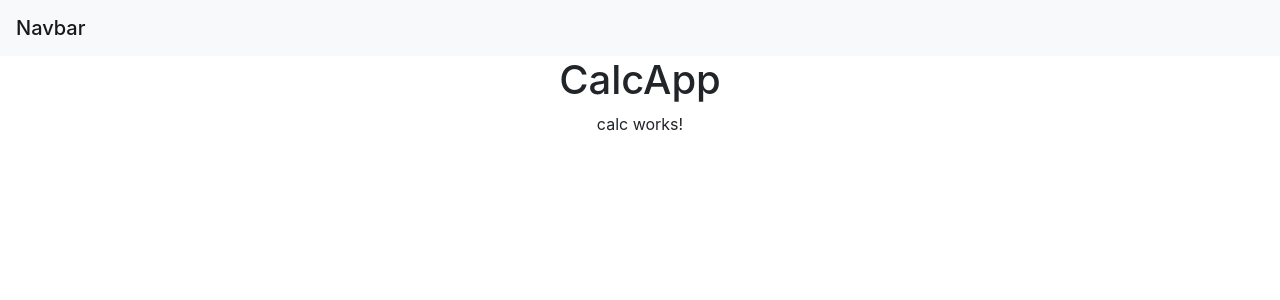
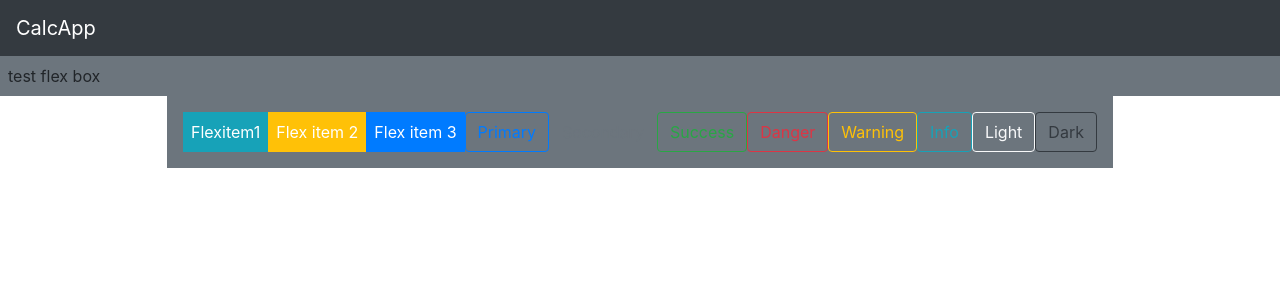
Before and after one commit to chspence/CalcApp, an Angular app in the folder CalcApp-Angular8/: page / in a window 1280 px wide. Shown: the top 300 px of the page. Built offline with nearby package versions, Linux system fonts and the light colour scheme.

Commit message:
Initial UI designing

```diff
--- a/CalcApp-Angular8/src/app/app.component.html
+++ b/CalcApp-Angular8/src/app/app.component.html
@@ -1,7 +1,4 @@
 <app-navbar></app-navbar>
-<div style="text-align:center">
-  <h1>
-    {{ title }}
-  </h1>
+<div class="text-center">
   <app-calc></app-calc>
 </div>
--- a/CalcApp-Angular8/src/app/app.component.ts
+++ b/CalcApp-Angular8/src/app/app.component.ts
@@ -6,5 +6,4 @@ import { Component } from '@angular/core';
   styleUrls: ['./app.component.css']
 })
 export class AppComponent {
-  title = 'CalcApp';
 }
--- a/CalcApp-Angular8/src/app/calc/calc.component.html
+++ b/CalcApp-Angular8/src/app/calc/calc.component.html
@@ -1 +1,15 @@
-<p>calc works!</p>
+<div class="d-flex bg-secondary p-2">test flex box</div>
+
+<div class="d-inline-flex p-3 bg-secondary text-white">
+    <div class="p-2 bg-info">Flexitem1</div>
+    <div class="p-2 bg-warning">Flex item 2</div>
+    <div class="p-2 bg-primary">Flex item 3</div>
+    <button type="button" class="btn btn-outline-primary">Primary</button>
+<button type="button" class="btn btn-outline-secondary">Secondary</button>
+<button type="button" class="btn btn-outline-success">Success</button>
+<button type="button" class="btn btn-outline-danger">Danger</button>
+<button type="button" class="btn btn-outline-warning">Warning</button>
+<button type="button" class="btn btn-outline-info">Info</button>
+<button type="button" class="btn btn-outline-light">Light</button>
+<button type="button" class="btn btn-outline-dark">Dark</button>
+  </div>
--- a/CalcApp-Angular8/src/app/navbar/navbar.component.css
+++ b/CalcApp-Angular8/src/app/navbar/navbar.component.css
@@ -0,0 +1,8 @@
+.disable-selection {
+    -moz-user-select: none; /* Firefox */
+     -ms-user-select: none; /* Internet Explorer */
+  -khtml-user-select: none; /* KHTML browsers (e.g. Konqueror) */
+ -webkit-user-select: none; /* Chrome, Safari, and Opera */
+ -webkit-touch-callout: none; /* Disable Android and iOS callouts*/
+
+}
--- a/CalcApp-Angular8/src/app/navbar/navbar.component.html
+++ b/CalcApp-Angular8/src/app/navbar/navbar.component.html
@@ -1,3 +1,3 @@
-<nav class="navbar navbar-light bg-light">
-    <span class="navbar-brand mb-0 h1">Navbar</span>
-  </nav>
+<nav class="navbar navbar-dark bg-dark">
+    <span class="navbar-brand disable-selection">CalcApp</span>
+</nav>
--- a/CalcApp-Angular8/src/styles.css
+++ b/CalcApp-Angular8/src/styles.css
@@ -1 +1,7 @@
-/* You can add global styles to this file, and also import other style files */
+.disable-selection {
+    -moz-user-select: none; /* Firefox */
+     -ms-user-select: none; /* Internet Explorer */
+  -khtml-user-select: none; /* KHTML browsers (e.g. Konqueror) */
+ -webkit-user-select: none; /* Chrome, Safari, and Opera */
+ -webkit-touch-callout: none; /* Disable Android and iOS callouts*/
+}
```
